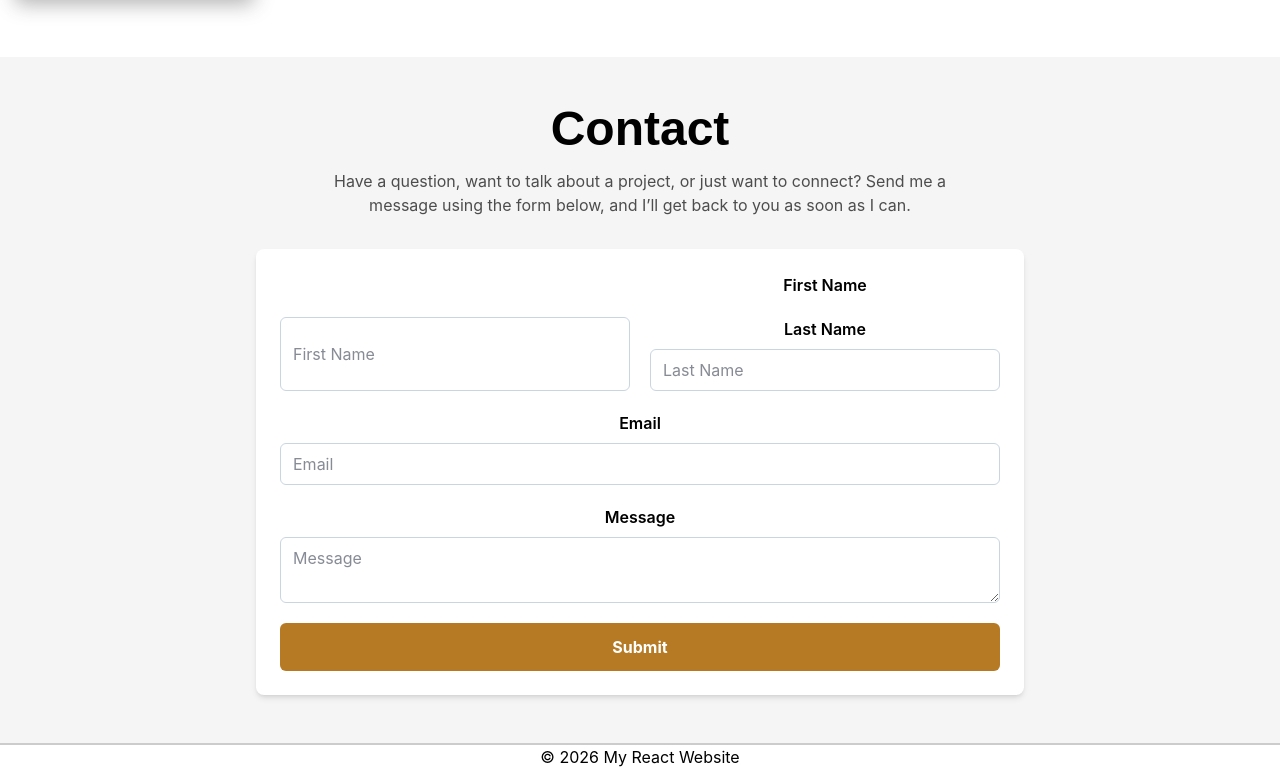
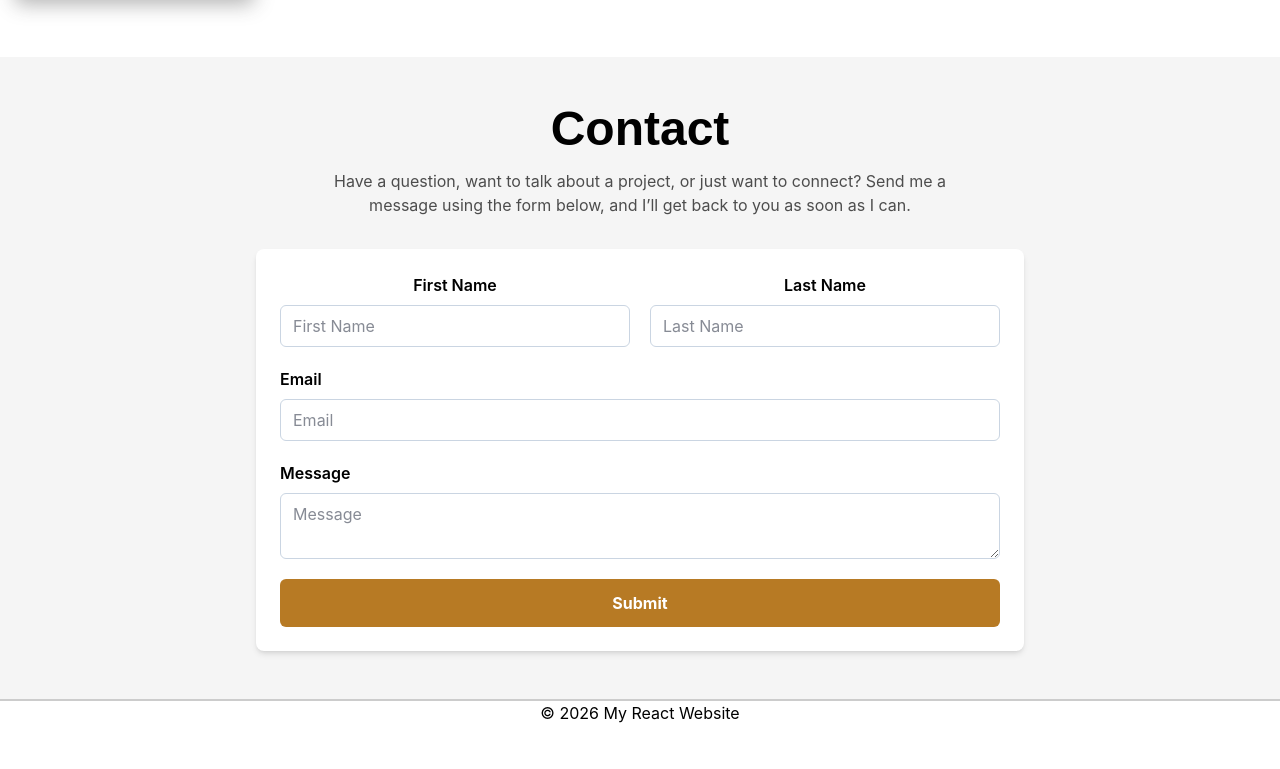
Before and after one commit to MiningCableHQ/My-First-React-App, a React (Vite) app: page / in a window 1280 px wide. Shown: the part 2291-3060 px from the top of the page. After the commit the page ends 3016 px from the top, so only its background shows below. Built offline with nearby package versions, Linux system fonts and the light colour scheme; a web font is replaced by a local one.

Commit message:
Finalized the Tailwind css property in Contact

```diff
--- a/src/components/contact/Contact.jsx
+++ b/src/components/contact/Contact.jsx
@@ -11,23 +11,22 @@ function Contact() {
 
                 <form className="mx-auto mt-8 grid max-w-3xl grid-cols-1 gap-5 rounded-lg bg-white p-6 shadow-md dark:bg-slate-800 sm:grid-cols-2">
                     <div className="flex flex-col gap-2">
-
+                        <label htmlFor="firstName" className="font-semibold">First Name</label>
+                        <input id="firstName" name="firstName" type="text" placeholder="First Name" required className="rounded-md border border-slate-300 bg-white px-3 py-2 text-slate-900 focus:outline-2 focus:outline-amber-700 dark:border-slate-600 dark:bg-slate-900 dark:text-slate-100"/>
                     </div>
-                    <label htmlFor="firstName" className="font-semibold">First Name</label>
-                    <input id="firstName" name="firstName" type="text" placeholder="First Name" required className="rounded-md border border-slate-300 bg-white px-3 py-2 text-slate-900 focus:outline-2 focus:outline-amber-700 dark:border-slate-600 dark:bg-slate-900 dark:text-slate-100"/>
 
                     <div className="flex flex-col gap-2">
                         <label htmlFor="lastName" className="font-semibold">Last Name</label>
                         <input id="lastName" name="lastName" type="text" placeholder="Last Name" required className="rounded-md border border-slate-300 bg-white px-3 py-2 text-slate-900 focus:outline-2 focus:outline-amber-700 dark:border-slate-600 dark:bg-slate-900 dark:text-slate-100"/>
                     </div>
 
-                    <div className="flex flex-col gap-2 sm:col-span-2">
+                    <div className="flex flex-col gap-2 sm:col-span-2 text-left">
                         <label htmlFor="email" className="font-semibold">Email</label>
                         <input id="email" name="email" type="email" placeholder="Email" required className="rounded-md border border-slate-300 bg-white px-3 py-2 text-slate-900 focus:outline-2 focus:outline-amber-700 dark:border-slate-600 dark:bg-slate-900 dark:text-slate-100"/>
                     </div>
 
                     <div className="flex flex-col gap-2 sm:col-span-2">
-                        <label htmlFor="message" className="font-semibold">Message</label>
+                        <label htmlFor="message" className="font-semibold text-left">Message</label>
                         <textarea id="message" name="message" placeholder="Message" required className="rounded-md border border-slate-300 bg-white px-3 py-2 text-slate-900 focus:outline-2 focus:outline-amber-700 dark:border-slate-600 dark:bg-slate-900 dark:text-slate-100"></textarea>
                     </div>
 
```
